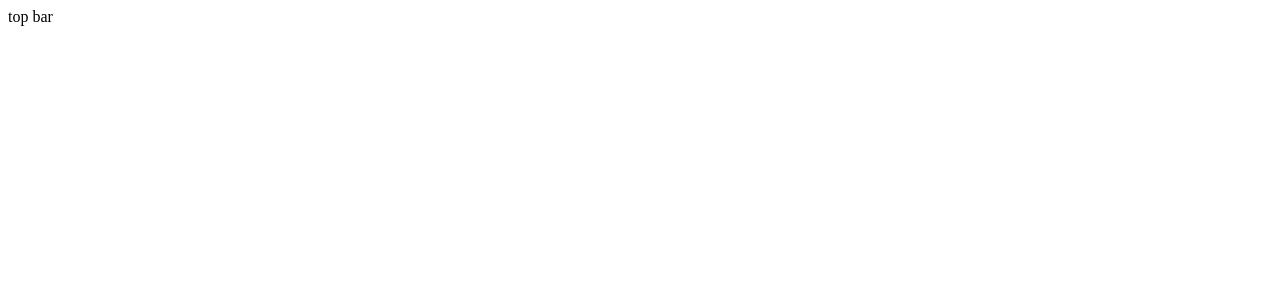
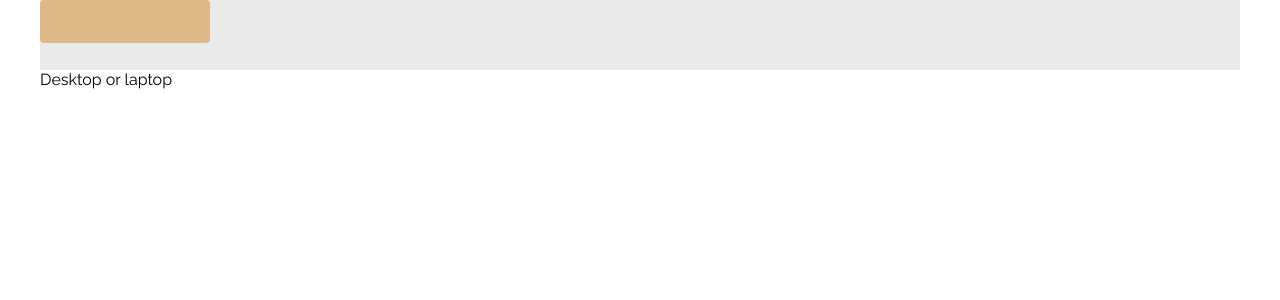
Before and after one commit to dennis-kim/streaming-ms-front, a React app: page / in a window 1280 px wide. Shown: the top 300 px of the page. Built offline with nearby package versions, Linux system fonts and the light colour scheme.

Commit message:
TopBar - 검색필드 구현

```diff
--- a/package.json
+++ b/package.json
@@ -25,6 +25,7 @@
     "react": "^17.0.1",
     "react-dom": "^17.0.1",
     "react-redux": "^7.2.3",
+    "react-responsive": "^8.2.0",
     "redux": "^4.0.5",
     "sass-loader": "^10.1.0",
     "style-loader": "^2.0.0",
--- a/src/App.jsx
+++ b/src/App.jsx
@@ -1,5 +1,24 @@
 import React from "react";
+import {useMediaQuery} from 'react-responsive'
 import TopBar from "./container/TopBar/TopBar";
+import './style.css'
+
+const Desktop = ({ children }) => {
+  const isDesktop = useMediaQuery({ minWidth: 992 })
+  return isDesktop ? children : null
+}
+const Tablet = ({ children }) => {
+  const isTablet = useMediaQuery({ minWidth: 768, maxWidth: 991 })
+  return isTablet ? children : null
+}
+const Mobile = ({ children }) => {
+  const isMobile = useMediaQuery({ maxWidth: 767 })
+  return isMobile ? children : null
+}
+const Default = ({ children }) => {
+  const isNotMobile = useMediaQuery({ minWidth: 768 })
+  return isNotMobile ? children : null
+}
 
 const App = () => {
 
@@ -7,6 +26,12 @@ const App = () => {
     <>
       <div>
         <TopBar />
+        <Desktop>
+          Desktop or laptop
+        </Desktop>
+        <Tablet>Tablet</Tablet>
+        <Mobile>Mobile</Mobile>
+
       </div>
     </>
   );
--- /dev/null
+++ b/src/component/SearchBar/SearchBar.jsx
@@ -0,0 +1,27 @@
+import React, {Component} from "react";
+import './style.css';
+
+class SearchBar extends Component {
+    state = {
+      focused: false
+    }
+    componentDidMount() {
+        this.input.addEventListener('focus', this.focus);
+        this.input.addEventListener('blur', this.focus);
+    }
+    focus = () => {
+        this.setState((state) => ({ focused: !state.focused }))
+    }
+    render() {
+        return (
+            <div className="App">
+                <div className="container">
+                    <input ref={input => this.input = input}
+                        className={['input', this.state.focused && 'input-focused'].join(' ')}
+                    />
+                </div>
+            </div>
+        );
+    }
+}
+export default SearchBar;
--- /dev/null
+++ b/src/component/SearchBar/style.css
@@ -0,0 +1,14 @@
+.input {
+    transition: width .35s linear;
+    outline: none;
+    border: none;
+    border-radius: 4px;
+    padding: 10px;
+    font-size: 20px;
+    width: 150px;
+    background-color:burlywood;
+  }
+
+  .input-focused {
+    width: 240px;
+  }
--- a/src/container/TopBar/TopBar.jsx
+++ b/src/container/TopBar/TopBar.jsx
@@ -1,14 +1,18 @@
 import React from "react";
+import './style.css'
+import '../../component/SearchBar/SearchBar'
+import SearchBar from "../../component/SearchBar/SearchBar";
 
 const TopBar = () => {
 
     return (
-      <>
-        <div>
-          top bar
-        </div>
-      </>
+        <>
+            <div className="TopBar">
+                <SearchBar/>
+            </div>
+            <div></div>
+        </>
     );
-  }
+}
 
-  export default TopBar;
+export default TopBar;
--- /dev/null
+++ b/src/container/TopBar/style.css
@@ -0,0 +1,4 @@
+.TopBar {
+    background-color: #EAEAEA;
+    height: 70px;
+}
--- a/src/style.css
+++ b/src/style.css
@@ -1,3 +1,11 @@
+@import url('https://fonts.googleapis.com/css?family=Raleway:400,700,900');
+
+body {
+    max-width: 1200px;
+    margin: 0 auto;
+    font-family: 'Raleway', sans-serif;
+}
+
 .title {
 	color: #2196f3;
     font-size: 52px;
```
Also changed, not shown: 1 other file (tests, documents, lock files or other folders).
